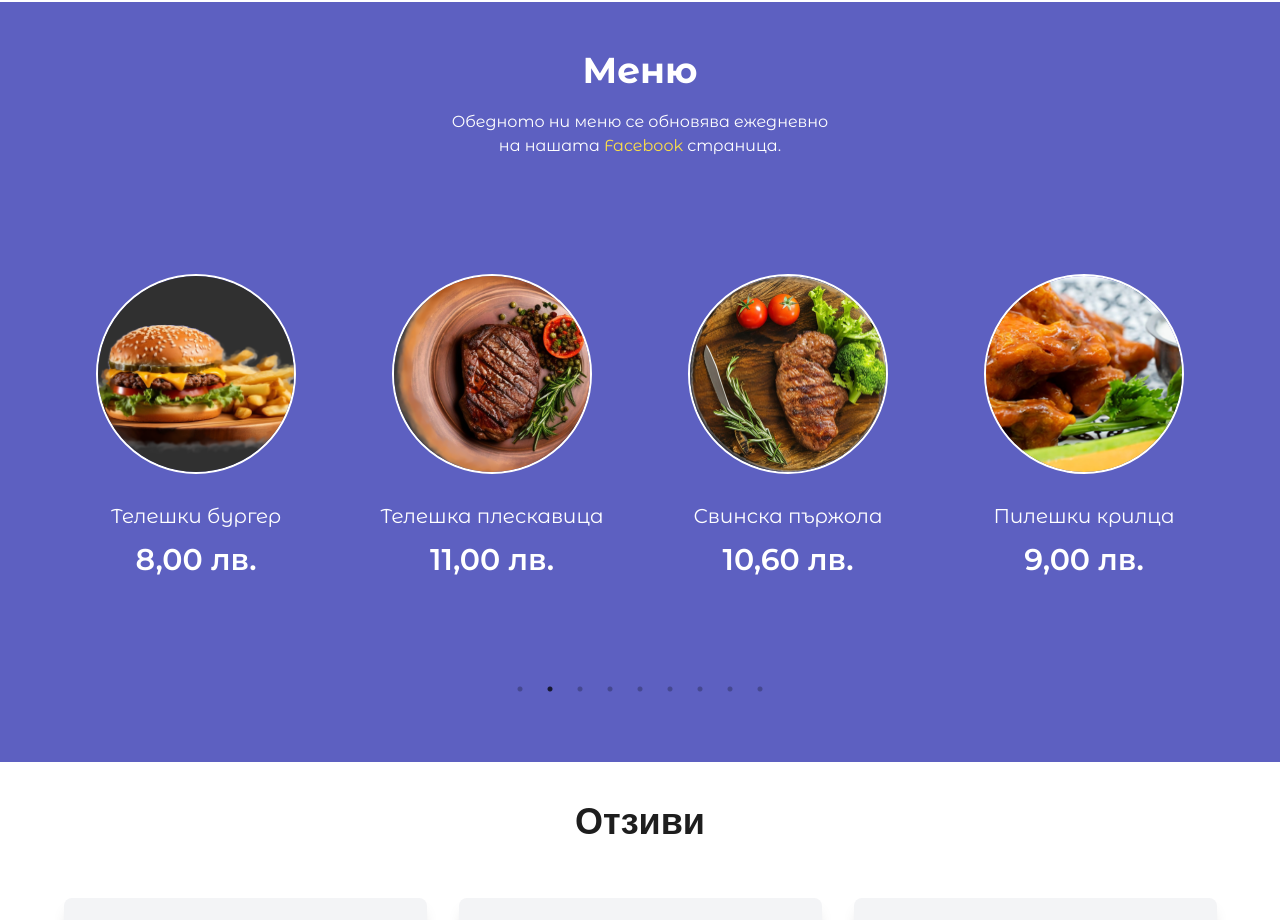
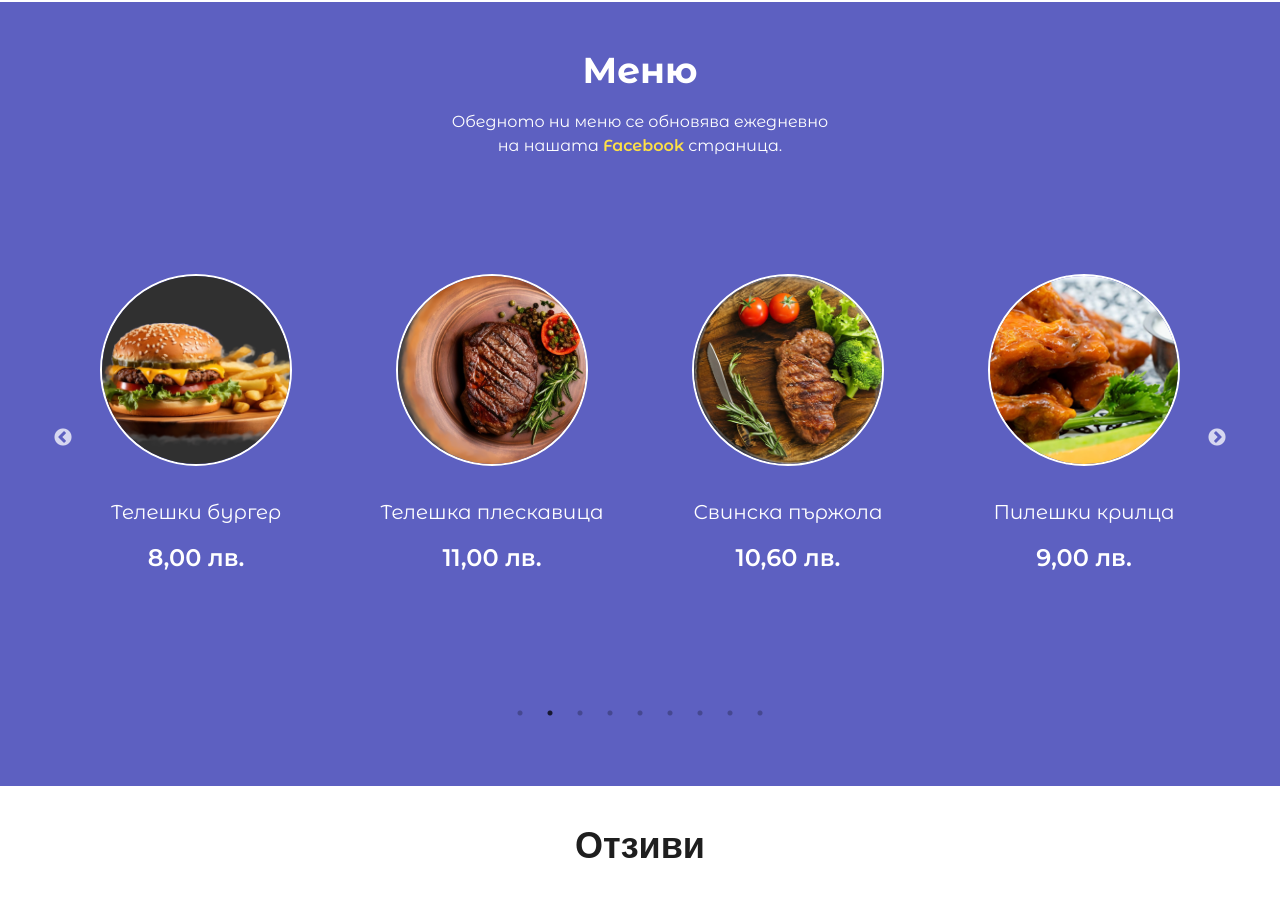
Before and after one commit to torbalansky/restaurant-website, a React (Vite) app: page / in a window 1280 px wide. Shown: the part 1280-2200 px from the top of the page. Built offline with nearby package versions, Linux system fonts and the light colour scheme.

Commit message:
Added  modal for detailed dish view in Menu component

```diff
--- a/src/components/Menu/Menu.jsx
+++ b/src/components/Menu/Menu.jsx
@@ -1,4 +1,4 @@
-import React from 'react';
+import React, { useState } from 'react';
 import Slider from 'react-slick';
 import saladImg from '../../assets/salad.png';
 import paellaImg from '../../assets/paella1.png';
@@ -19,31 +19,72 @@ import chiaImg from '../../assets/chia.png';
 import kremImg from '../../assets/karamel.jpg';
 import "slick-carousel/slick/slick.css";
 import "slick-carousel/slick/slick-theme.css";
+import Modal from '../Modal/Modal.jsx';
+import { FiSearch } from 'react-icons/fi';
 
 const MenuData = [
-  { id: 1, name: "Паея с морски дарове", price: "12,50 лв.", img: paellaImg },
-  { id: 2, name: "Мусака", price: "7,90 лв.", img: musakaImg },
-  { id: 3, name: "Телешки бургер", price: "8,00 лв.", img: burgerImg },
-  { id: 4, name: "Телешка плескавица", price: "11,00 лв.", img: beefImg },
-  { id: 5, name: "Свинска пържола", price: "10,60 лв.", img: porkImg },
-  { id: 6, name: "Пилешки крилца", price: "9,00 лв.", img: wingsImg },
-  { id: 7, name: "Лазаня Болонезе", price: "11,00 лв.", img: lasagnaImg },
-  { id: 8, name: "Салата Цезар", price: "9,00 лв.", img: saladImg },
-  { id: 9, name: "Шопска салата", price: "4,50 лв.", img: shopskaImg },
-  { id: 10, name: "Зеле с моркови", price: "1,80 лв./ 100 гр.", img: zeleImg },
-  { id: 11, name: "Таратор", price: "4,50 лв.", img: taratorImg },
-  { id: 12, name: "Крем Супа", price: "5,00 лв.", img: soupImg },
-  { id: 13, name: "Пилешка Супа", price: "5,50 лв.", img: pileshkaImg },
-  { id: 14, name: "Чийзкейк", price: "6,00 лв.", img: cakeImg },
-  { id: 14, name: "Домашно брауни", price: "6,00 лв.", img: brownieImg },
-  { id: 15, name: "Чия пудинг с плодове", price: "5,00 лв.", img: chiaImg },
-  { id: 16, name: "Крем Карамел", price: "4,50 лв.", img: kremImg },
+  { id: 1, name: "Паея с морски дарове", price: "12,50 лв.", img: paellaImg, ingredients: "Ориз, морски дарове, подправки", allergens: "Миди", quantity: "350 гр.", description: "Традиционна испанска паеля, приготвена с морски дарове, включително миди, калмари и скариди, в ароматен оризов сос." },
+  { id: 2, name: "Мусака", price: "7,90 лв.", img: musakaImg, ingredients: "Картофи, мляно месо, бешамел сос", allergens: "Лактоза", quantity: "300 гр.", description: "Класическа българска мусака с многослойни картофи и мляно месо, покрита с кремообразен бешамел сос." },
+  { id: 3, name: "Телешки бургер", price: "8,00 лв.", img: burgerImg, ingredients: "", allergens: "Глутен", quantity: "350 г", description: "Сочен бургер с телешкo, салата, домат, пържени картофи." },
+  { id: 4, name: "Телешка плескавица", price: "11,00 лв.", img: beefImg, ingredients: "Телешко, подправки", allergens: "Няма", quantity: "300 гр.", description: "Ароматна плескавица от телешко месо, приготвена на скара, сервирана с гарнитури по избор." },
+  { id: 5, name: "Свинска пържола", price: "10,60 лв.", img: porkImg, ingredients: "Свинско, подправки", allergens: "Няма", quantity: "300 гр.", description: "Сочно парче свинска пържола, приготвено до съвършенство на скара, с подправки и ароматни билки." },
+  { id: 6, name: "Пилешки крилца", price: "9,00 лв.", img: wingsImg, ingredients: "Пилешки крилца, подправки", allergens: "Няма", quantity: "250 гр.", description: "Хрупкави пилешки крилца с пикантна марината, идеални за споделяне." },
+  { id: 7, name: "Лазаня Болонезе", price: "11,00 лв.", img: lasagnaImg, ingredients: "Паста, месен сос, сирене", allergens: "Лактоза, Глутен", quantity: "350 гр.", description: "Традиционна лазаня Болонезе с многослойна паста, месен сос и топено сирене, изпечена до златисто." },
+  { id: 8, name: "Салата Цезар", price: "9,00 лв.", img: saladImg, ingredients: "Маруля, пилешко месо, крутони, сирене", allergens: "Лактоза, Глутен", quantity: "250 гр.", description: "Свежа салата Цезар с гриловано пилешко месо, хрупкави крутони и настърган пармезан." },
+  { id: 9, name: "Шопска салата", price: "4,50 лв.", img: shopskaImg, ingredients: "Домат, краставица, сирене, маслини", allergens: "Лактоза", quantity: "200 гр.", description: "Традиционна българска салата с домати, краставици, сирене и маслини, освежаваща и лека." },
+  { id: 10, name: "Зеле с моркови", price: "1,80 лв.", img: zeleImg, ingredients: "Зеле, моркови", allergens: "Няма", quantity: "100 гр.", description: "Здравословна салата от зеле и моркови, с хрупкава текстура и леко кисел вкус." },
+  { id: 11, name: "Таратор", price: "4,50 лв.", img: taratorImg, ingredients: "Кисело мляко, краставица, чесън", allergens: "Лактоза", quantity: "300 гр.", description: "Студена българска супа с кисело мляко, краставица и чесън, идеална за горещи летни дни." },
+  { id: 12, name: "Крем Супа", price: "5,00 лв.", img: soupImg, ingredients: "Сметана, зеленчуци", allergens: "Лактоза", quantity: "300 гр.", description: "Кремообразна супа от подбрани зеленчуци, приготвена със сметана за допълнителна гладкост и вкус." },
+  { id: 13, name: "Пилешка Супа", price: "5,50 лв.", img: pileshkaImg, ingredients: "Пилешко, зеленчуци", allergens: "Няма", quantity: "300 гр.", description: "Класическа пилешка супа, приготвена с пресно пилешко месо и разнообразие от зеленчуци, идеална за всеки сезон." },
+  { id: 14, name: "Чийзкейк", price: "6,00 лв.", img: cakeImg, ingredients: "Крем сирене, захар, основа", allergens: "Лактоза, Глутен", quantity: "150 гр.", description: "Кремообразен чийзкейк с основа от смлени бисквити и крем сирене, завършен с гладък захарен крем." },
+  { id: 15, name: "Домашно брауни", price: "6,00 лв.", img: brownieImg, ingredients: "Шоколад, брашно, яйца", allergens: "Лактоза, Глутен", quantity: "150 гр.", description: "Домашно приготвено шоколадово брауни с богат шоколадов вкус и плътна текстура." },
+  { id: 16, name: "Чия пудинг с плодове", price: "5,00 лв.", img: chiaImg, ingredients: "Чия семена, плодове", allergens: "Няма", quantity: "200 гр.", description: "Здравословен чия пудинг, приготвен с чия семена и свежи плодове, перфектен за закуска или десерт." },
+  { id: 17, name: "Крем Карамел", price: "4,50 лв.", img: kremImg, ingredients: "Яйца, захар, мляко", allergens: "Лактоза", quantity: "150 гр.", description: "Класически крем карамел с гладка текстура и карамелизирана захар отгоре, идеален за сладък завършек." },
 ];
 
 const Menu = () => {
+  const [selectedDish, setSelectedDish] = useState(null);
+  const [isModalOpen, setIsModalOpen] = useState(false);
+
+  const openModal = (dish) => {
+    setSelectedDish(dish);
+    setIsModalOpen(true);
+  };
+
+  const closeModal = () => {
+    setIsModalOpen(false);
+    setSelectedDish(null);
+  };
+
+  const CustomPrevArrow = (props) => {
+    const { className, style, onClick } = props;
+    return (
+      <div
+        className={className}
+        style={{ ...style, display: 'block', fontSize: '30px', marginLeft: '30px', zIndex: 1 }}
+        onClick={onClick}
+      >
+        ◀
+      </div>
+    );
+  };
+
+  const CustomNextArrow = (props) => {
+    const { className, style, onClick } = props;
+    return (
+      <div
+        className={className}
+        style={{ ...style, display: 'block', fontSize: '30px', marginRight: '30px', zIndex: 1 }}
+        onClick={onClick}
+      >
+        ▶
+      </div>
+    );
+  };
+
   const settings = {
     dots: true,
-    arrows: false,
+    arrows: true,
     infinite: true,
     speed: 1000,
     slidesToShow: 4,
@@ -53,6 +94,8 @@ const Menu = () => {
     cssEase: "linear",
     pauseOnHover: true,
     pauseOnFocus: true,
+    prevArrow: <CustomPrevArrow />,
+    nextArrow: <CustomNextArrow />,
     responsive: [
       {
         breakpoint: 1024,
@@ -72,35 +115,37 @@ const Menu = () => {
     ],
   };
 
-  const imageStyle = {
-    width: '200px',
-    height: '200px',
-    objectFit: 'cover',
-    borderRadius: '50%',
-    border: '2px solid white',
-  };
-
   return (
     <div className='bg-primary text-white py-12 font-serif'>
       <div className='container'>
         <div className='space-y-5 mb-10'>
           <h1 className='text-center text-4xl font-bold' data-aos='zoom-in'>Меню</h1>
           <div className='text-center mx-auto sm:max-w-sm text-md opacity-60' data-aos='zoom-in'>
-            Обедното ни меню се обновява ежедневно на нашата <a href='https://www.facebook.com/profile.php?id=61553895167054' target='_blank' rel='noopener noreferrer' className='text-yellow-300 text-semibold'>Facebook</a> страница.
+            Обедното ни меню се обновява ежедневно на нашата <a href='https://www.facebook.com/profile.php?id=61553895167054' target='_blank' rel='noopener noreferrer' className='text-yellow-300 font-semibold'>Facebook</a> страница.
           </div>
           <div data-aos='fade-in'>
             <Slider {...settings}>
               {MenuData.map((menu) => (
-                <div className='my-16' key={menu.id}>
-                  <div className='flex flex-col gap-4 py-8 px-6 rounded-xl'>
-                    <div className='mb-3 flex justify-center'>
-                      <img src={menu.img} alt={menu.name} style={imageStyle} />
-                    </div>
-                    <div className='flex flex-col items-center gap-4'>
-                      <div className='space-y-3 text-center'>
-                        <h1 className='text-xl'>{menu.name}</h1>
-                        <p className='text-3xl font-semibold'>{menu.price}</p>
-                      </div>
+                <div
+                  key={menu.id}
+                  onClick={() => openModal(menu)}
+                  className='my-16 cursor-pointer relative'
+                >
+                  <div className='flex flex-col gap-4 p-8'>
+                  <div className='mb-4 flex justify-center relative group'>
+                    <img
+                      src={menu.img}
+                      alt={menu.name}
+                      className='w-48 h-48 object-cover rounded-full border-2 border-white transition-transform duration-300 group-hover:scale-105'
+                    />
+                    <FiSearch
+                      className='absolute bg-red-500 rounded-[5px] p-2 text-white text-4xl transition-opacity duration-300 opacity-0 group-hover:opacity-100'
+                      style={{ top: '50%', left: '50%', transform: 'translate(-50%, -50%)' }}
+                    />
+                  </div>
+                    <div className='flex flex-col items-center gap-4 text-center'>
+                      <h1 className='text-xl'>{menu.name}</h1>
+                      <p className='text-2xl font-semibold'>{menu.price}</p>
                     </div>
                   </div>
                 </div>
@@ -109,6 +154,7 @@ const Menu = () => {
           </div>
         </div>
       </div>
+      {isModalOpen && <Modal isOpen={isModalOpen} onClose={closeModal} dish={selectedDish} />}
     </div>
   );
 };
--- /dev/null
+++ b/src/components/Modal/Modal.jsx
@@ -0,0 +1,32 @@
+import React from 'react';
+
+const Modal = ({ isOpen, onClose, dish }) => {
+  if (!isOpen || !dish) return null;
+
+  return (
+    <div className="fixed inset-0 flex items-center justify-center bg-black bg-opacity-50">
+      <div className="relative bg-gradient-to-b from-white to-gray-200 p-4 max-w-lg w-full rounded-[2px] shadow-lg">
+        <button
+          onClick={onClose}
+          className="absolute top-2 right-2 text-2xl text-white bg-red-600 border-none rounded-full px-2"
+        >
+          &times;
+        </button>
+        <div className="flex justify-center mb-4">
+          <img
+            src={dish.img}
+            alt={dish.name}
+            className="w-48 h-48 object-cover rounded-full border-[2px] border-black"
+          />
+        </div>
+        <h2 className="text-2xl mb-4 text-black text-center">{dish.name}</h2>
+        <p className="text-black" ><strong>Цена:</strong> {dish.price}/ {dish.quantity}</p>
+        <p className="text-black"><strong>Съставки:</strong> {dish.ingredients}</p>
+        <p className="text-black"><strong>Описание:</strong> {dish.description}</p>
+        <p className="text-black"><strong>Алергени:</strong> {dish.allergens}</p>
+      </div>
+    </div>
+  );
+};
+
+export default Modal;
```
